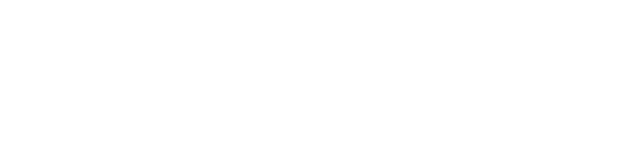
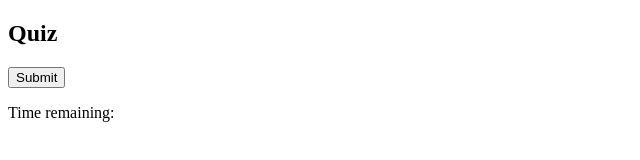
Before and after one commit to MaxwellKaufman/Code-Quiz, a plain HTML site: page Index.html in a window 1280 px wide. Shown: the whole page, without its empty margins (0-640 px from the left). Drawn offline with Linux system fonts and the light colour scheme.

Commit message:
updated html

```diff
--- a/Index.html
+++ b/Index.html
@@ -4,8 +4,17 @@
     <meta charset="UTF-8" />
     <meta name="viewport" content="width=device-width, initial-scale=1.0" />
     <link rel="stylesheet" href="/Assets/style.css" />
-    <title>Document</title>
+    <title>Quiz</title>
   </head>
-  <body></body>
+  <body>
+    <div class="container">
+      <h2>Quiz</h2>
+      <div id="question"></div>
+      <div id="answers"></div>
+      <button id="submit">Submit</button>
+      <p id="timer">Time remaining: <span id="time"></span></p>
+      <p id="score"></p>
+    </div>
+  </body>
   <scritp src="/script.js"></scritp>
 </html>
```
